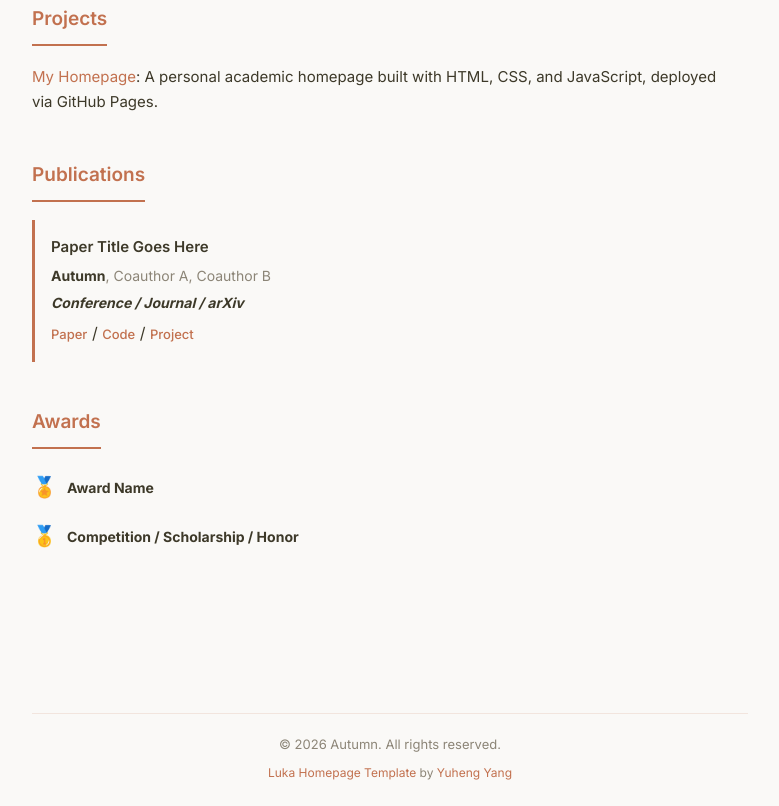
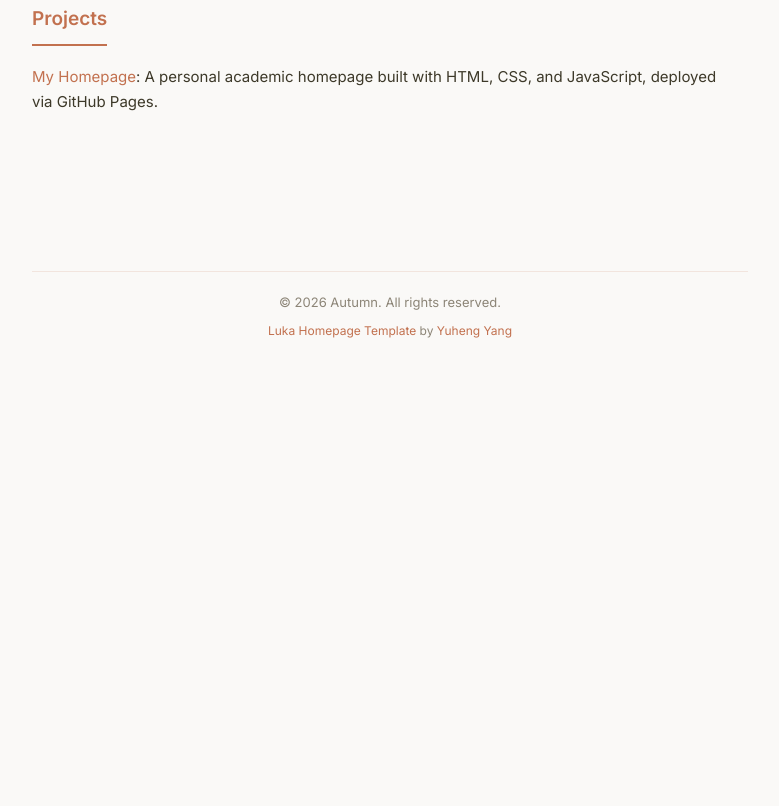
Before and after one commit to Autumn-cyber-aka/my_homepage, a plain HTML site: page index.html in a window 1280 px wide. Shown: the part 961-1767 px from the top of the page, without its empty margins (428-1207 px from the left). After the commit the page ends 1343 px from the top, so only its background shows below. Drawn offline with Linux system fonts and the light colour scheme; some icons are missing.

Commit message:
Remove Publications and Awards sections, update Experience with UIUC lab

```diff
--- a/index.html
+++ b/index.html
@@ -13,7 +13,7 @@
   <link rel="preconnect" href="https://fonts.gstatic.com" crossorigin>
   <link href="https://fonts.googleapis.com/css2?family=Inter:wght@300;400;500;600;700&display=swap" rel="stylesheet">
 
-  <link rel="stylesheet" href="https://cdnjs.cloudflare.com/ajax/libs/academicons/1.8.6/css/academicons.min.css" integrity="sha256-uFVgMKfistnJAfoCUQigIl+JfUaP47GrRKjf6CTPVmw=" crossorigin="anonymous">
+  <link rel="stylesheet" href="https://cdnjs.cloudflare.com/ajax/libs/academicons/1.8.6/css/academicons.min.css" integrity="sha256-uFVgMKfistnJAfoCUQigIl+JfUaP47GrRKjf6CTPVmw=" crossorigin="anonymous" />
   <script src="https://kit.fontawesome.com/a860a211d3.js" crossorigin="anonymous"></script>
 
   <link rel="stylesheet" href="assets/css/font_sans_serif.css">
@@ -62,7 +62,7 @@
         <h2 class="section-title">About Me</h2>
         <div class="section-body">
           <p>Hello! I am interested in computer science, mathematics, large language models, reasoning, AI systems, and quantitative research.</p>
-          <p>My academic interests span across multiple domains: I'm passionate about building intelligent systems and understanding the theoretical foundations of computation. Beyond pure CS, I also explore how mathematical principles can solve complex real-world problems.</p>
+          <p>My academic interests span across multiple domains: I'm passionate about building intelligent systems and understanding the theoretical foundations of computation. Beyond pure CS, I also explore interdisciplinary approaches to solve complex problems.</p>
           <p><strong><a href="assets/cv/your_cv.pdf" target="_blank" rel="noopener">Download my CV</a></strong></p>
         </div>
       </div>
@@ -91,8 +91,8 @@
             <div class="experience-item">
               <img src="assets/img/institution.svg" alt="Institution logo" class="institution-logo">
               <div class="experience-content">
-                <p class="exp-title"><strong>Research Lab / Company Name</strong></p>
-                <p class="exp-detail">Research Intern / Engineer / Assistant</p>
+                <p class="exp-title"><strong>University of Illinois Urbana-Champaign (UIUC)</strong></p>
+                <p class="exp-detail">Research Intern</p>
                 <p class="exp-detail"><em>Advisor:</em> Prof. / Dr. Name</p>
                 <p class="exp-period">2025 - Present</p>
               </div>
@@ -118,44 +118,6 @@
         <div class="section-body">
           <div class="card project-card">
             <a href="https://github.com/Autumn-cyber-aka/my_homepage">My Homepage</a>: A personal academic homepage built with HTML, CSS, and JavaScript, deployed via GitHub Pages.
-          </div>
-        </div>
-      </div>
-
-      <div class="section" id="publications">
-        <h2 class="section-title">Publications</h2>
-        <div class="section-body">
-          <div class="publications">
-            <ol class="bibliography">
-              <li>
-                <div class="pub-row">
-                  <div class="pub-content">
-                    <div class="title">Paper Title Goes Here</div>
-                    <div class="author"><strong>Autumn</strong>, Coauthor A, Coauthor B</div>
-                    <div class="periodical"><em><strong>Conference / Journal / arXiv</strong></em></div>
-                    <div class="links">
-                      <a href="#">Paper</a> / <a href="#">Code</a> / <a href="#">Project</a>
-                    </div>
-                  </div>
-                </div>
-              </li>
-            </ol>
-          </div>
-        </div>
-      </div>
-
-      <div class="section" id="awards">
-        <h2 class="section-title">Awards</h2>
-        <div class="section-body">
-          <div class="awards-grid">
-            <div class="award-item">
-              <span class="award-icon">🏅</span>
-              <div class="award-text"><strong>Award Name</strong></div>
-            </div>
-            <div class="award-item">
-              <span class="award-icon">🥇</span>
-              <div class="award-text"><strong>Competition / Scholarship / Honor</strong></div>
-            </div>
           </div>
         </div>
       </div>
```
